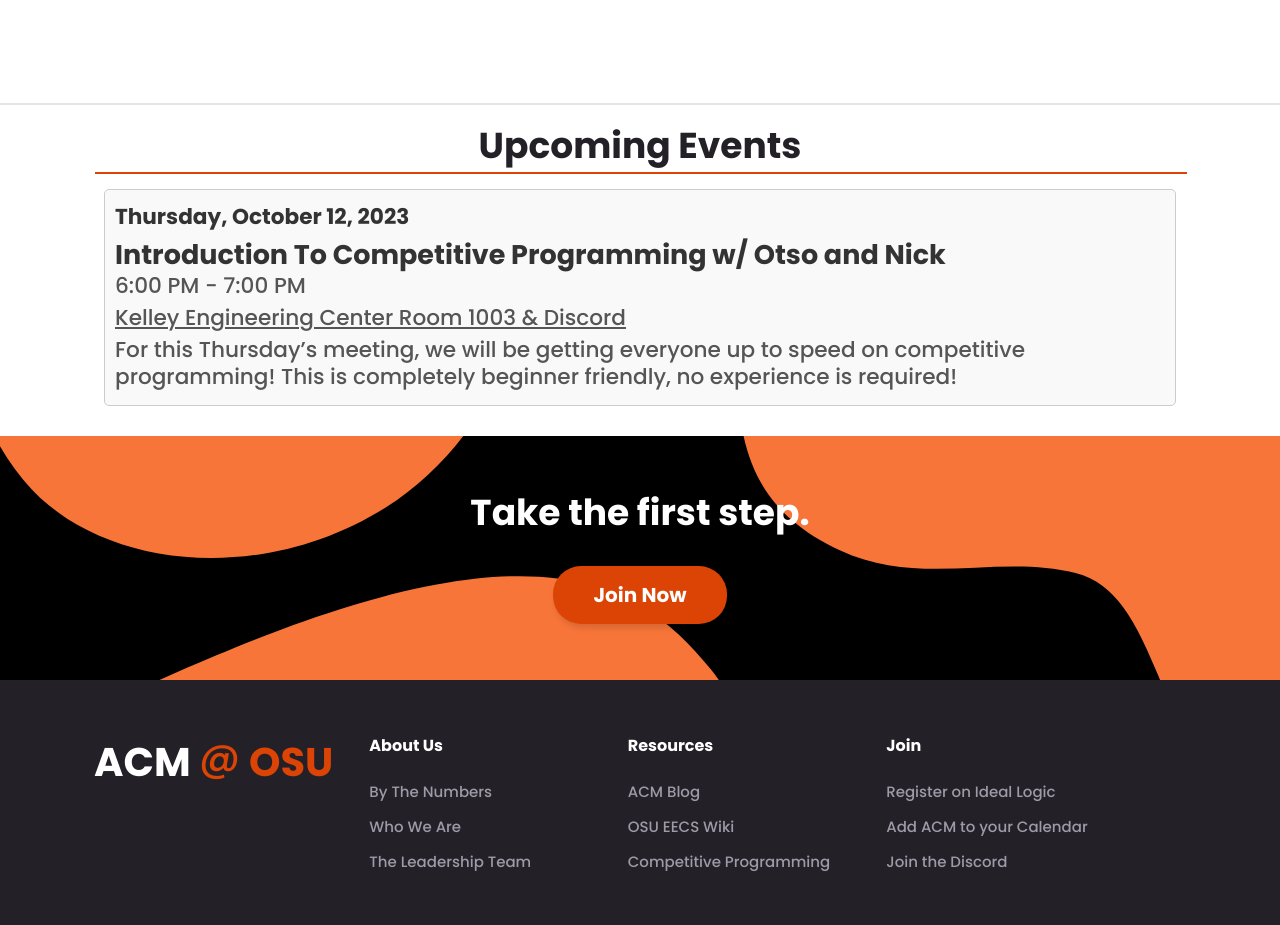
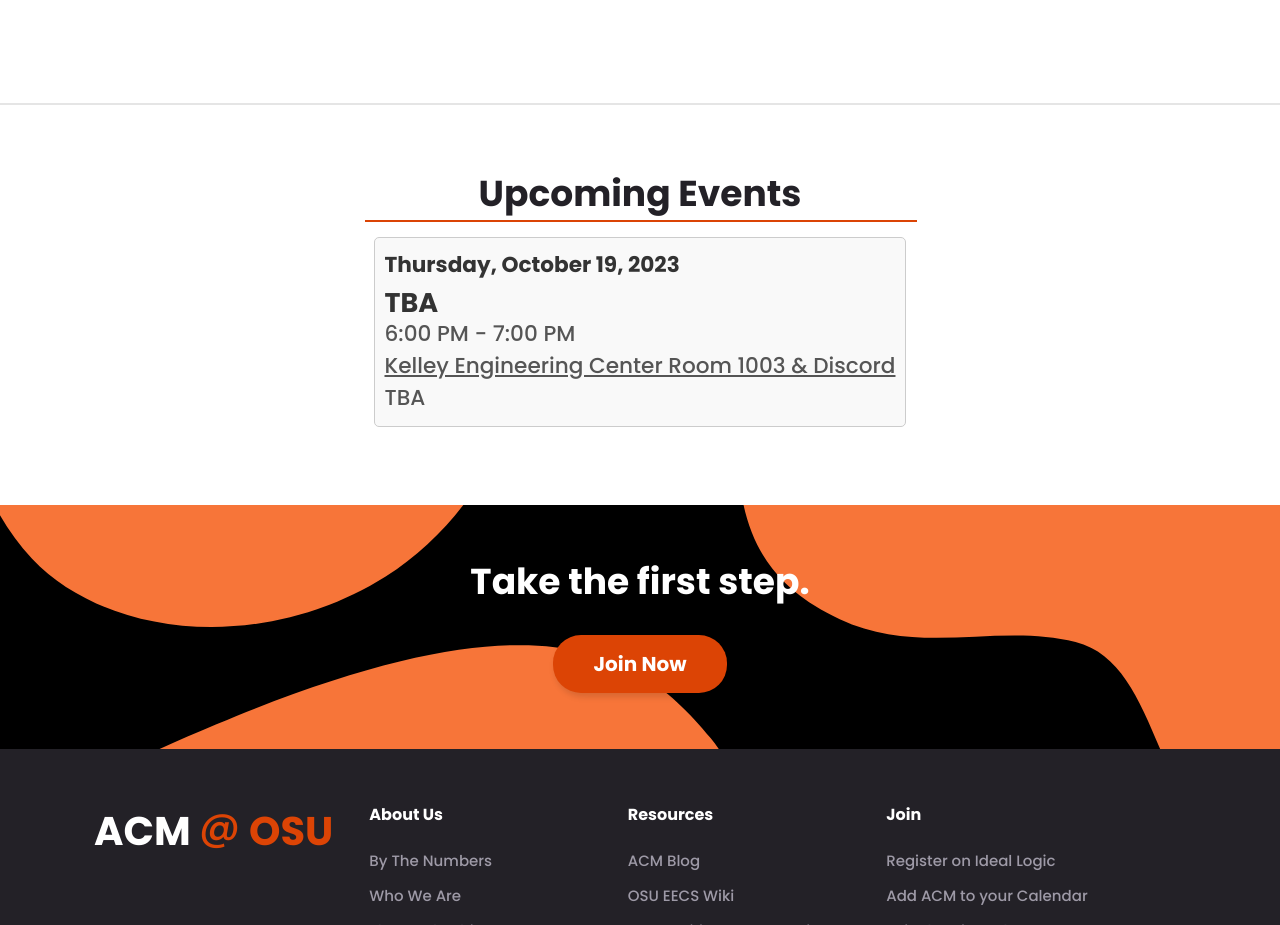
Before and after one commit to osu-acm/website, an Astro site: page / in a window 1280 px wide. Shown: the part 1680-2605 px from the top of the page. Built offline with nearby package versions, Linux system fonts and the light colour scheme; Astro itself is replaced by a stand-in of ours.

Commit message:
🧑🏾‍🔧 Added current events reducer and extracted data to file

```diff
--- /dev/null
+++ b/src/components/Events/data/index.ts
@@ -0,0 +1,31 @@
+import moment from "moment";
+import { type Event } from '../../../types';
+
+const events = [
+      {
+            date: "Thursday, October 12, 2023",
+            time: "6:00 PM - 7:00 PM",
+            location: "Kelley Engineering Center Room 1003 & Discord",
+            title: "Introduction To Competitive Programming w/ Otso and Nick",
+            description:
+                  "For this Thursday’s meeting, we will be getting everyone up to speed on competitive programming! This is completely beginner friendly, no experience is required!",
+      },
+      {
+            date: "Thursday, October 19, 2023",
+            time: "6:00 PM - 7:00 PM",
+            location: "Kelley Engineering Center Room 1003 & Discord",
+            title: "TBA",
+            description:
+                  "TBA",
+      }
+];
+
+const currentEvents = events.filter((event) => {
+      const eventTime = moment(
+            `${event.date} ${event.time}`,
+            "dddd, MMMM DD, YYYY h:mm A"
+      );
+      return eventTime.isAfter(moment());
+});
+
+export default currentEvents as Event[];
--- a/src/components/Events/index.tsx
+++ b/src/components/Events/index.tsx
@@ -1,4 +1,5 @@
 // Styles
+import currentEvents from "./data";
 import "./style.css";
 
 interface EventProps {
@@ -24,17 +25,7 @@ function Event({ date, time, location, title, description }: EventProps) {
 }
 
 const Events = ({ haveEvents }: { haveEvents: boolean }) => {
-  const events = [
-    {
-      date: "Thursday, October 12, 2023",
-      time: "6:00 PM - 7:00 PM",
-      location: "Kelley Engineering Center Room 1003 & Discord",
-      title: "Introduction To Competitive Programming w/ Otso and Nick",
-      description:
-        "For this Thursday’s meeting, we will be getting everyone up to speed on competitive programming! This is completely beginner friendly, no experience is required!",
-    },
-  ];
-
+  const events = currentEvents;
   return (
     <section className="events">
       <div className="container">
--- a/src/components/Events/style.css
+++ b/src/components/Events/style.css
@@ -7,7 +7,7 @@
   padding: 2rem 0;
   height: 40rem;
   gap: 2rem;
-  height: 100%;
+  height: 50vh;
 }
 
 .text-white {
```
